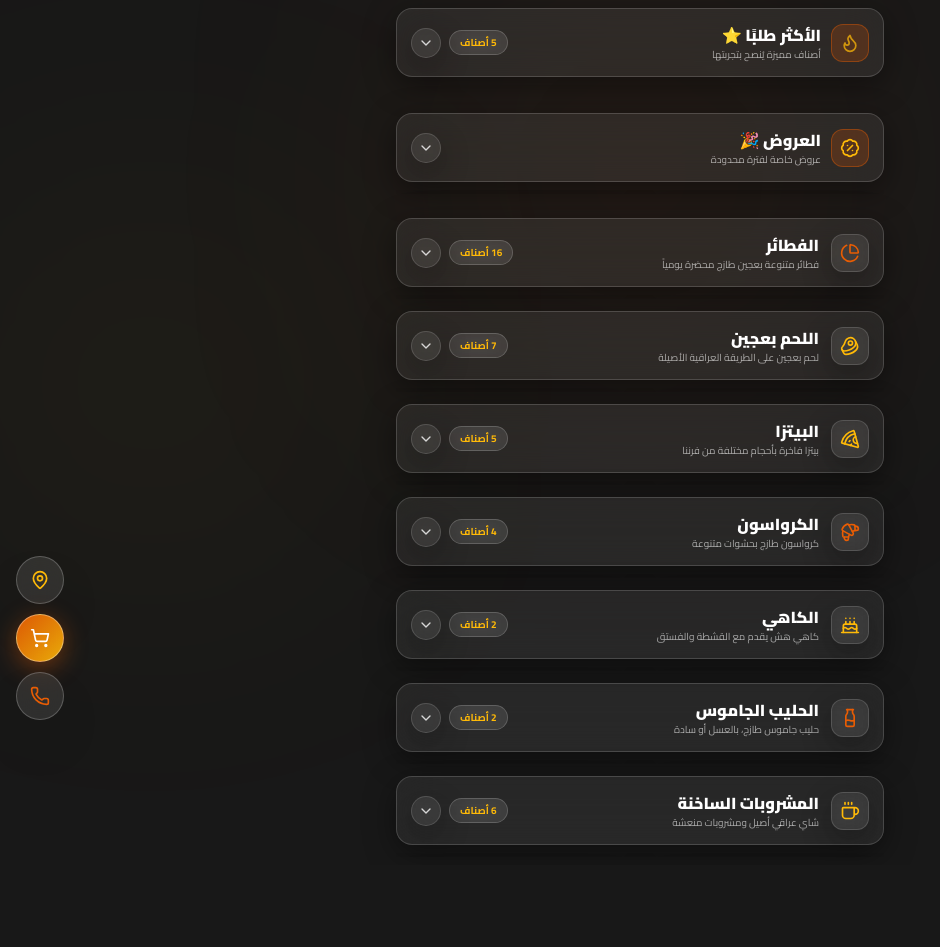
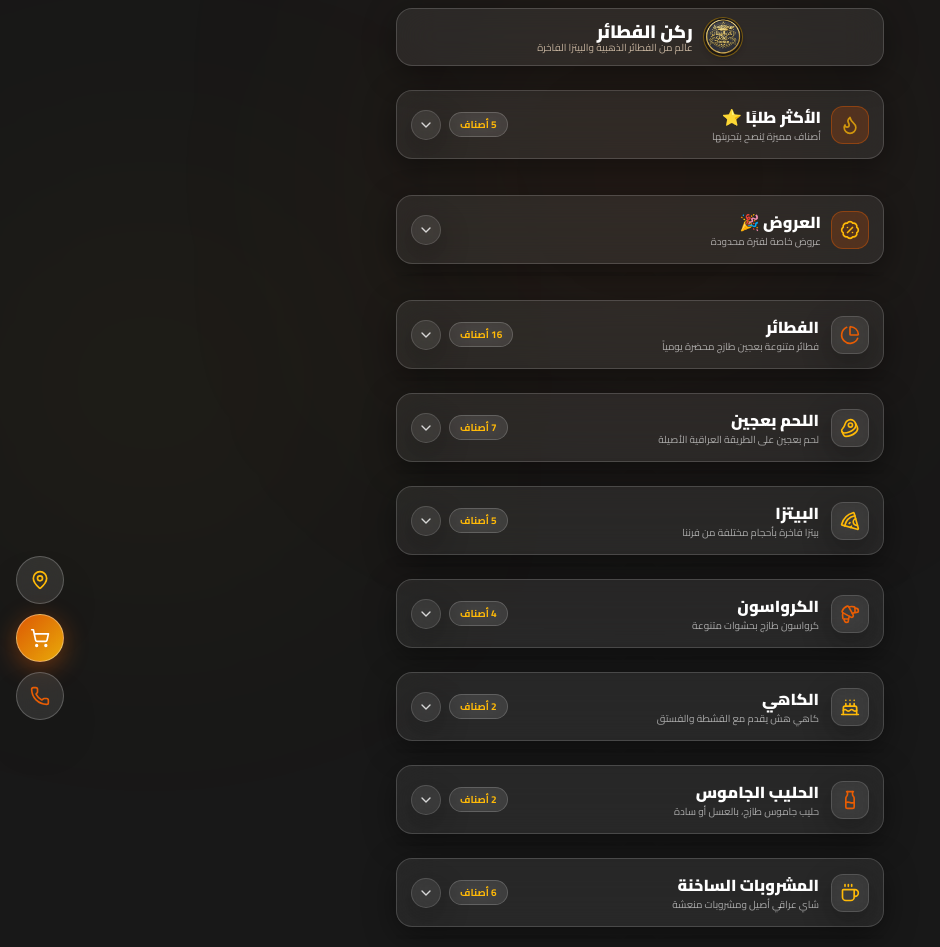
Before and after one commit to jalalamanj1/piecorner, a React (Vite) app: page / in a window 1280 px wide. Shown: the whole page, without its empty margins (0-940 px from the left). Before the commit the page ends 865 px from the top, so only its background shows below. Built offline with nearby package versions, Linux system fonts and the light colour scheme.

Commit message:
Add header with logo, set tab title to ركن الفطائر, use icon.png favicon

```diff
--- a/index.html
+++ b/index.html
@@ -3,7 +3,8 @@
   <head>
     <meta charset="UTF-8" />
     <meta name="viewport" content="width=device-width, initial-scale=1.0" />
-    <title>باي كورنر | Pie Corner - بيتزا وفطائر فاخرة</title>
+    <title>ركن الفطائر</title>
+    <link rel="icon" type="image/png" href="/icon.png" />
     <!-- Google Fonts: Cairo -->
     <link rel="preconnect" href="https://fonts.googleapis.com">
     <link rel="preconnect" href="https://fonts.gstatic.com" crossorigin>
--- a/src/App.tsx
+++ b/src/App.tsx
@@ -4,6 +4,7 @@ import { Offers } from './components/Offers';
 import { MenuSection } from './components/MenuSection';
 import { FloatingButtons } from './components/FloatingButtons';
 import { ConfigDrawer } from './components/ConfigDrawer';
+import { Header } from './components/Header';
 
 import { config as defaultConfig, initialMenuData, sampleMenuData } from './config';
 import { RestaurantConfig, MenuData } from './types';
@@ -86,6 +87,9 @@ export default function App() {
       {/* Main Container - Mobile Centered Architecture */}
       <div className="w-full max-w-lg mx-auto relative z-10 space-y-2">
 
+        {/* HEADER */}
+        <Header config={config} />
+
         {/* MOST REQUESTED ⭐ */}
         <Featured
           featuredItems={menuData.featured || []}
--- a/src/components/Header.tsx
+++ b/src/components/Header.tsx
@@ -1,49 +1,33 @@
 import React from 'react';
 import { RestaurantConfig } from '../types';
-import { Settings, Sparkles } from 'lucide-react';
-import { createRipple } from '../utils/ripple';
+import { resolveImageUrl } from '../utils/image';
 
 interface HeaderProps {
   config: RestaurantConfig;
-  onOpenAdmin: () => void;
 }
 
-export const Header: React.FC<HeaderProps> = ({ config, onOpenAdmin }) => {
+export const Header: React.FC<HeaderProps> = ({ config }) => {
   return (
     <header className="sticky top-0 z-50 px-3 py-2 w-full max-w-lg mx-auto">
-      <div className="glass-panel rounded-2xl px-3.5 py-2 flex items-center justify-between border border-white/20 shadow-xl backdrop-blur-xl">
+      <div className="glass-panel rounded-2xl px-3.5 py-2 flex items-center justify-center border border-white/20 shadow-xl backdrop-blur-xl">
         {/* Brand identity */}
         <div className="flex items-center gap-2.5">
-          <div className="w-9 h-9 rounded-xl overflow-hidden border border-[#FFBA08]/40 shadow-md bg-black/40 shrink-0">
+          <div className="w-10 h-10 rounded-full overflow-hidden border border-[#FFBA08]/40 shadow-md bg-black/40 shrink-0">
             <img
-              src={config.logo}
+              src={resolveImageUrl('icon.png')}
               alt={config.restaurantName}
               className="w-full h-full object-cover"
             />
           </div>
           <div>
-            <h1 className="text-base font-black text-white leading-tight flex items-center gap-1">
+            <h1 className="text-lg font-black text-white leading-tight flex items-center gap-1">
               <span>{config.restaurantName}</span>
-              <Sparkles className="w-3.5 h-3.5 text-[#FFBA08]" />
             </h1>
             <p className="text-[10px] text-[#FFE8CC]/70 font-medium leading-none">
-              مطعم البيتزا والفطائر
+              {config.slogan}
             </p>
           </div>
         </div>
-
-        {/* Action button */}
-        <button
-          onClick={(e) => {
-            createRipple(e);
-            onOpenAdmin();
-          }}
-          className="ripple-button glass-button-secondary p-2 rounded-xl text-white/90 hover:text-[#FFBA08] transition-all flex items-center justify-center shrink-0 border border-white/20"
-          title="إدارة القائمة والبيانات"
-          aria-label="إدارة"
-        >
-          <Settings className="w-4 h-4 text-[#FFBA08]" />
-        </button>
       </div>
     </header>
   );
--- a/src/restaurantConfig.json
+++ b/src/restaurantConfig.json
@@ -2,7 +2,7 @@
   "phone": "07780849996",
   "orderLink": "https://wa.me/9647700849996",
   "locationLink": "https://www.google.com/maps/search/?api=1&query=C86X%2BMP4+Kirkuk",
-  "restaurantName": "باي كورنر",
+  "restaurantName": "ركن الفطائر",
   "slogan": "عالم من الفطائر الذهبية والبيتزا الفاخرة",
   "logo": "https://images.unsplash.com/photo-1513104890138-7c749659a591?q=80&w=300&auto=format&fit=crop",
   "openingHoursAr": "يومياً: 12:00 ظهراً - 1:00 صباحاً",
```
Also changed, not shown: icon.png (added), public/icon.png (added).
